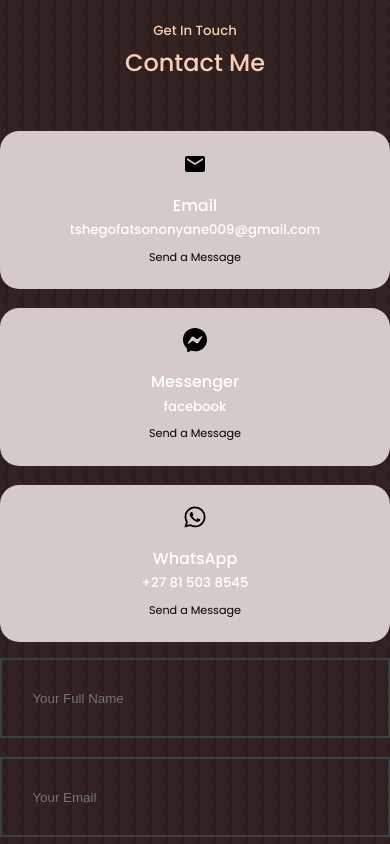
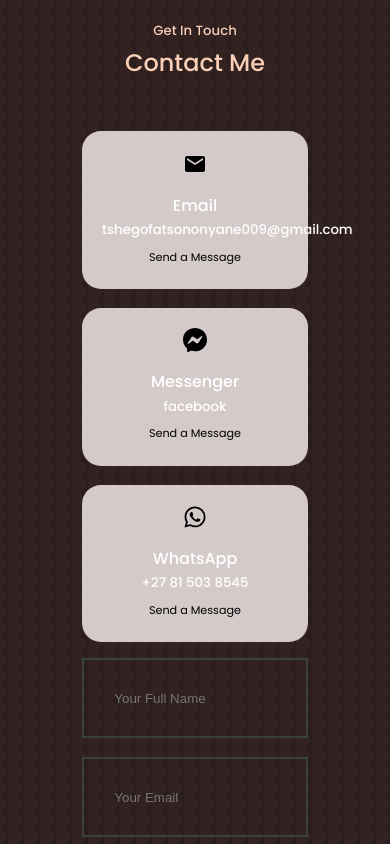
Before and after one commit to 21173447/Portfolio, a React (Vite) app in the folder Portfolio/port/: page / in a window 390 px wide. Shown: the part 3740-4584 px from the top of the page. Built offline with nearby package versions, Linux system fonts and the light colour scheme.

Commit message:
reverting

```diff
--- a/Portfolio/port/src/assets/Components/Contact/Contact.css
+++ b/Portfolio/port/src/assets/Components/Contact/Contact.css
@@ -92,7 +92,7 @@ input,textarea{
         gap: 1rem;
         height: auto;
 
-        width: var(--container-width-sm);
+
 
     }
 
```
